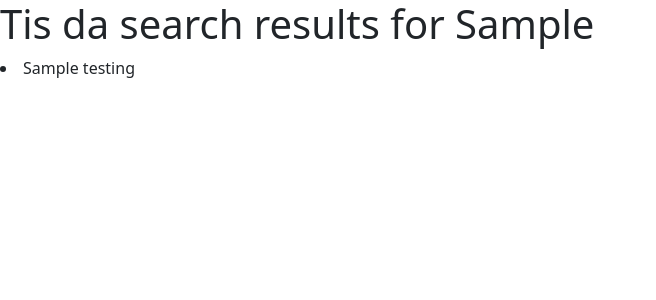
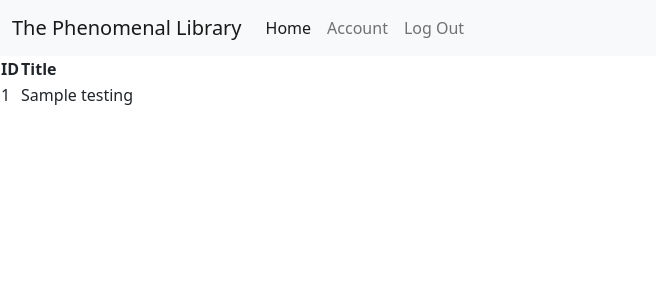
Before and after one commit to eltontay/PhenomenalLibrary, a Flask app: template templates/results.html in a window 1280 px wide. Shown: the top 300 px of the page, without its empty margins (0-656 px from the left). Run offline with Flask 2, Linux system fonts and the light colour scheme; the template is opened without the code that fills it: most values are stand-ins (such as "Sample title", 1, 10 or a date in 2020).

Commit message:
table format?

```diff
--- a/templates/results.html
+++ b/templates/results.html
@@ -1,6 +1,54 @@
 {% extends "base.html" %} {% block content %}
-
-<h1>Tis da search results for {{bookSearch}}</h1>
-{% for i in testing %}
-<li>{{ i['title'] }}</li>
-{% endfor %} {% endblock %}
+<nav class="navbar navbar-expand-lg navbar-light bg-light">
+  <div class="container-fluid">
+    <a class="navbar-brand" href="{{ url_for('library')}}"
+      >The Phenomenal Library</a
+    >
+    <button
+      class="navbar-toggler"
+      type="button"
+      data-bs-toggle="collapse"
+      data-bs-target="#navbarNav"
+      aria-controls="navbarNav"
+      aria-expanded="false"
+      aria-label="Toggle navigation"
+    >
+      <span class="navbar-toggler-icon"></span>
+    </button>
+    <div class="collapse navbar-collapse" id="navbarNav">
+      <ul class="navbar-nav">
+        <li class="nav-item">
+          <a
+            class="nav-link active"
+            aria-current="page"
+            href="{{ url_for('library')}}"
+            >Home</a
+          >
+        </li>
+        <li class="nav-item">
+          <a class="nav-link" href="{{ url_for('account') }}">Account</a>
+        </li>
+        <li class="nav-item">
+          <a class="nav-link" href="{{ url_for('login') }}">Log Out</a>
+        </li>
+      </ul>
+    </div>
+  </div>
+</nav>
+<table>
+  <thead>
+    <tr>
+      <th>ID</th>
+      <th>Title</th>
+    </tr>
+  </thead>
+  <tbody>
+    {% for i in testing %}
+    <tr>
+      <td>{{i['_id']}}</td>
+      <td>{{i['title']}}</td>
+    </tr>
+    {% endfor %}
+  </tbody>
+</table>
+{% endblock %}
```
